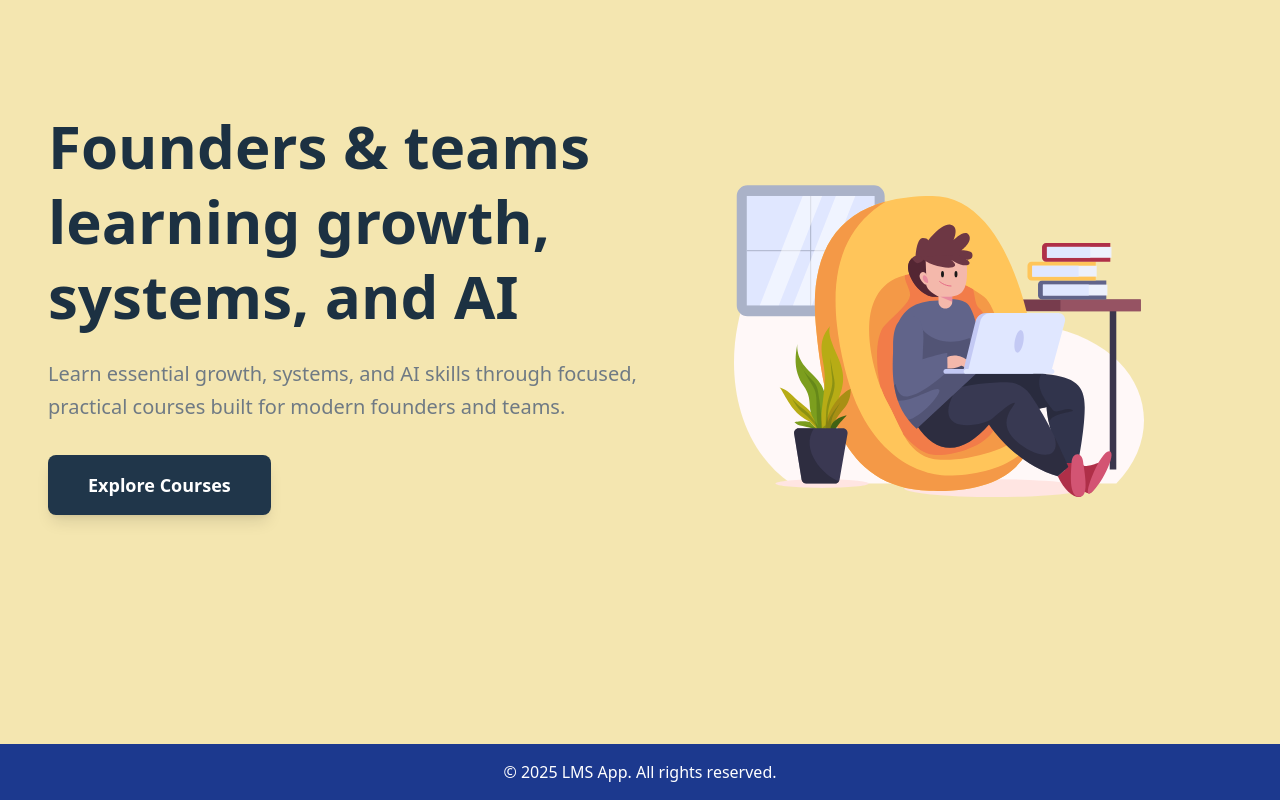
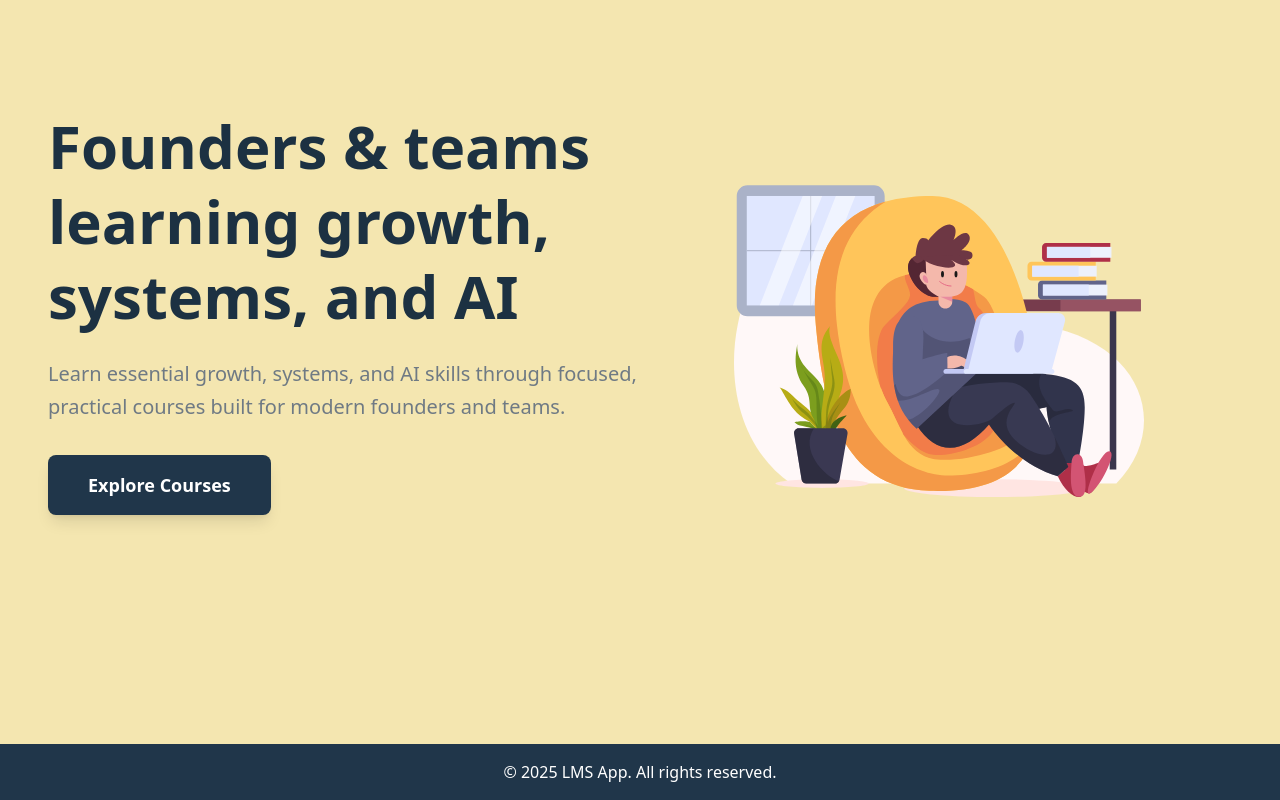
Before and after one commit to jsonOdison/lms-app, a Next.js app: page / in a window 1280 px wide. Shown: the part 184-984 px from the top of the page. Built offline with nearby package versions, Linux system fonts and the light colour scheme.

Commit message:
added new updates

```diff
--- a/app/layout.tsx
+++ b/app/layout.tsx
@@ -51,7 +51,7 @@ export default function RootLayout({
             {children}
           </main>
 
-          <footer className="bg-blue-900 text-white py-4 text-center">
+          <footer className="bg-[#20364A] text-white py-4 text-center">
             <p>&copy; 2025 LMS App. All rights reserved.</p>
           </footer>
 
```
